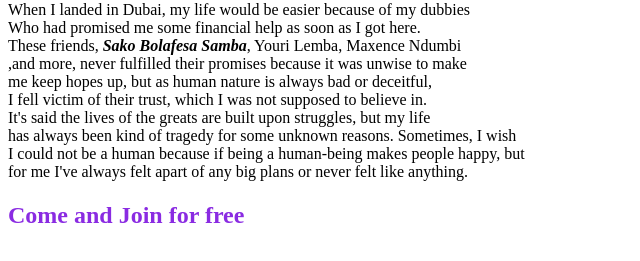
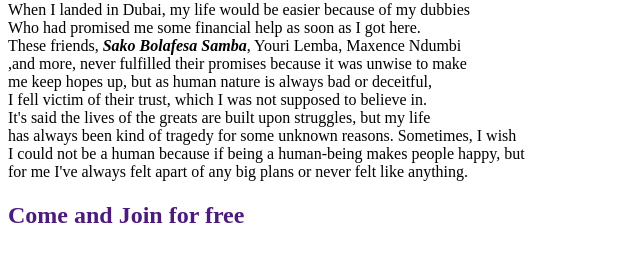
Before and after one commit to escardes/escardes.github.io, a plain HTML site: page index.html in a window 1280 px wide. Shown: the part 79-340 px from the top of the page, without its empty margins (0-640 px from the left). Drawn offline with Linux system fonts and the light colour scheme.

Commit message:
Add Message again

```diff
--- a/index.html
+++ b/index.html
@@ -16,6 +16,6 @@
             I could not be a human because if being a human-being makes people happy, but <br>
             for me I've always felt apart of any big plans or never felt like anything.<br>
         </p>
-        <h2 style="padding-block: 1px; color: blueviolet;">Come and Join for free</h2>
+        <h2 style="padding-block: 1px; color: rgb(77, 27, 124);">Come and Join for free</h2>
     </body>
 </html>
```
